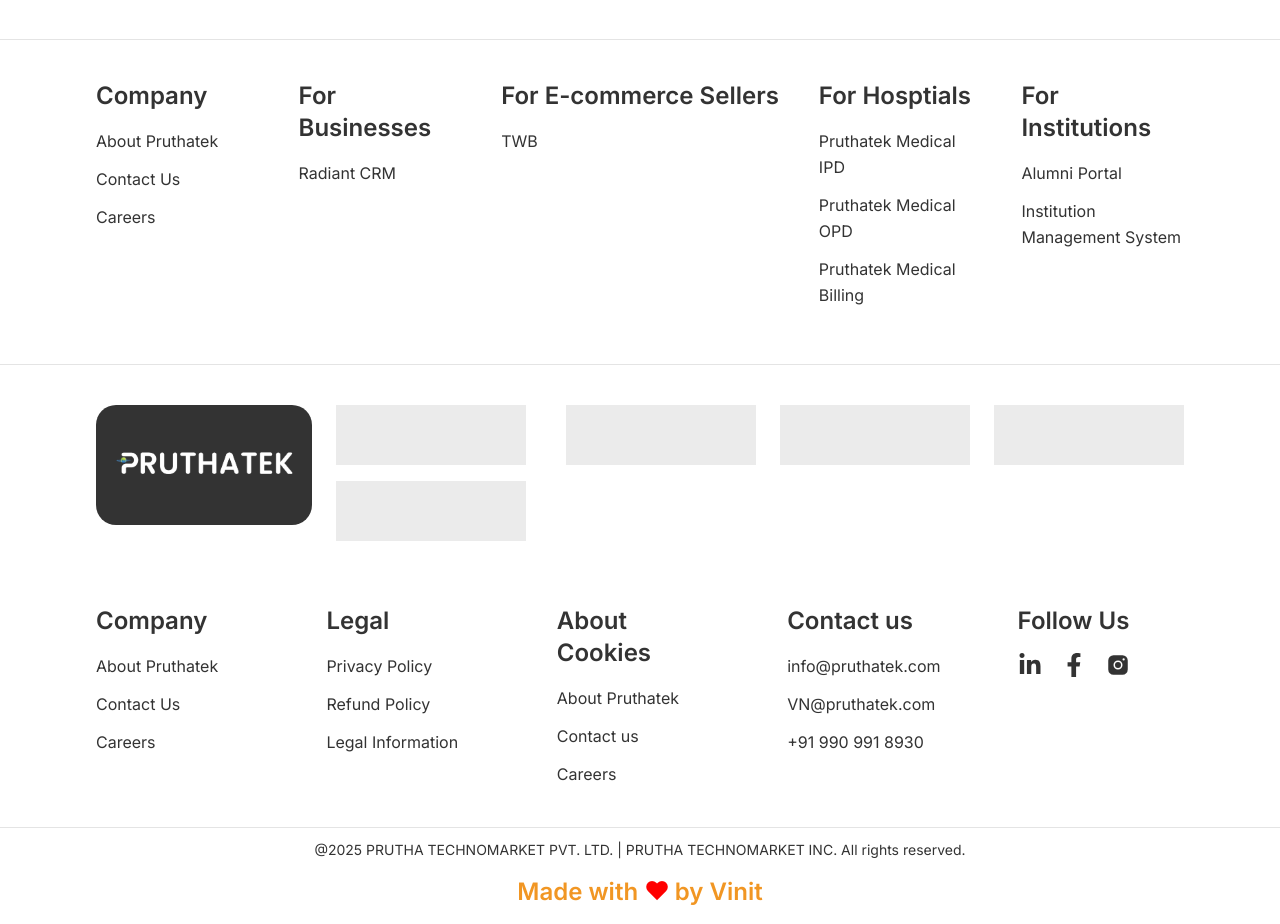
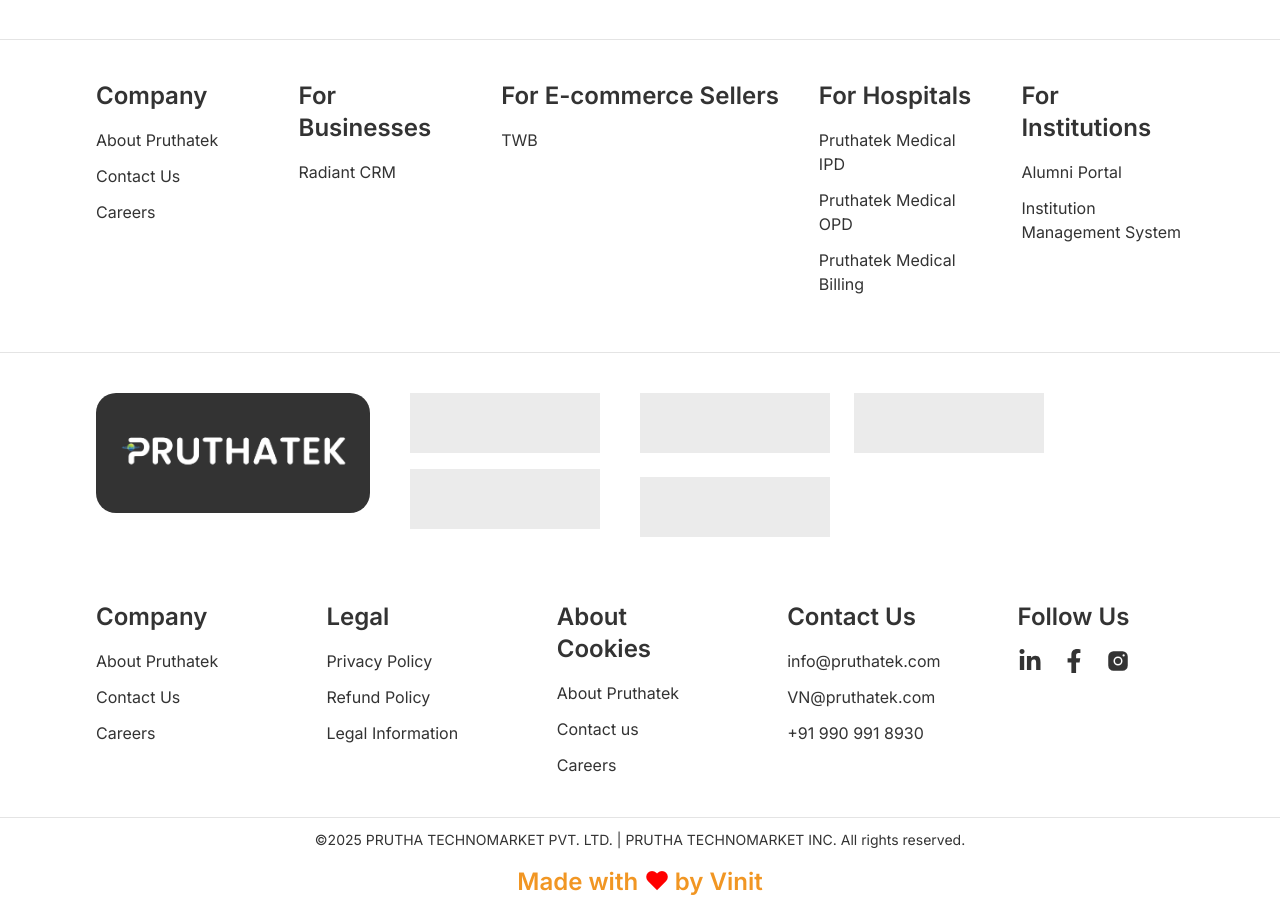
Before and after one commit to jay-avaiya/pruthatek-erp, a React (Vite) app: page / in a window 1280 px wide. Shown: the part 8440-9364 px from the top of the page. Built offline with nearby package versions, Linux system fonts and the light colour scheme.

Commit message:
Update: Responsiveness

```diff
--- a/src/layouts/main_component/Footer.jsx
+++ b/src/layouts/main_component/Footer.jsx
@@ -4,47 +4,19 @@ import { Link } from "react-router-dom";
 
 export default function Footer() {
   const company = [
-    {
-      name: "About Pruthatek",
-      link: "/about-us",
-    },
-    {
-      name: "Contact Us",
-      link: "/contact-us",
-    },
-    {
-      name: "Careers",
-      link: "/careers",
-    },
+    { name: "About Pruthatek", link: "/about-us" },
+    { name: "Contact Us", link: "/contact-us" },
+    { name: "Careers", link: "/careers" },
   ];
 
-  const business = [
-    {
-      name: "Radiant CRM",
-      link: "/radiant-crm",
-    },
-  ];
+  const business = [{ name: "Radiant CRM", link: "/radiant-crm" }];
 
-  const seller = [
-    {
-      name: "TWB",
-      link: "/twb",
-    },
-  ];
+  const seller = [{ name: "TWB", link: "/twb" }];
 
   const hospital = [
-    {
-      name: "Pruthatek Medical IPD",
-      link: "/pruthatek-medical-ipd",
-    },
-    {
-      name: "Pruthatek Medical OPD",
-      link: "/pruthatek-medical-opd",
-    },
-    {
-      name: "Pruthatek Medical Billing",
-      link: "/pruthatek-medical-billing",
-    },
+    { name: "Pruthatek Medical IPD", link: "/pruthatek-medical-ipd" },
+    { name: "Pruthatek Medical OPD", link: "/pruthatek-medical-opd" },
+    { name: "Pruthatek Medical Billing", link: "/pruthatek-medical-billing" },
   ];
 
   const institution = [
@@ -65,14 +37,28 @@ export default function Footer() {
   ];
 
   return (
-    <footer className="w-full h-fit font-inter text-[#333333]">
-      <div className="grid grid-cols-[1fr_1fr_auto_1fr_1fr] gap-10 border-t border-b border-[#E4E4E4] pt-10 pb-14 px-24">
+    <footer className="w-full font-inter text-[#333]">
+      {/* ---------- TOP GRID SECTION ---------- */}
+      <div
+        className="
+          grid
+          grid-cols-1
+          sm:grid-cols-1
+          md:grid-cols-2
+          lg:grid-cols-3
+          xl:grid-cols-[1fr_1fr_auto_1fr_1fr]
+          gap-10
+          border-t border-b border-[#E4E4E4]
+          px-4 md:px-6 lg:px-12 xl:px-24
+          pt-10 pb-14
+        "
+      >
         {/* Company */}
         <div>
           <p className="text-2xl font-semibold">Company</p>
-          <ul className="flex flex-col gap-y-3 mt-4 leading-[26px]">
-            {company.map((item, index) => (
-              <Link to={item.link} key={index}>
+          <ul className="flex flex-col gap-3 mt-4">
+            {company.map((item, i) => (
+              <Link key={i} to={item.link}>
                 <li className="text-[16px]">{item.name}</li>
               </Link>
             ))}
@@ -82,9 +68,9 @@ export default function Footer() {
         {/* Business */}
         <div>
           <p className="text-2xl font-semibold">For Businesses</p>
-          <ul className="flex flex-col gap-y-3 mt-4 leading-[26px]">
-            {business.map((item, index) => (
-              <Link to={item.link} key={index}>
+          <ul className="flex flex-col gap-3 mt-4">
+            {business.map((item, i) => (
+              <Link key={i} to={item.link}>
                 <li className="text-[16px]">{item.name}</li>
               </Link>
             ))}
@@ -96,9 +82,9 @@ export default function Footer() {
           <p className="text-2xl font-semibold whitespace-nowrap">
             For E-commerce Sellers
           </p>
-          <ul className="flex flex-col gap-y-3 mt-4 leading-[26px]">
-            {seller.map((item, index) => (
-              <Link to={item.link} key={index}>
+          <ul className="flex flex-col gap-3 mt-4">
+            {seller.map((item, i) => (
+              <Link key={i} to={item.link}>
                 <li className="text-[16px]">{item.name}</li>
               </Link>
             ))}
@@ -107,10 +93,10 @@ export default function Footer() {
 
         {/* Hospital */}
         <div>
-          <p className="text-2xl font-semibold">For Hosptials</p>
-          <ul className="flex flex-col gap-y-3 mt-4 leading-[26px]">
-            {hospital.map((item, index) => (
-              <Link to={item.link} key={index}>
+          <p className="text-2xl font-semibold">For Hospitals</p>
+          <ul className="flex flex-col gap-3 mt-4">
+            {hospital.map((item, i) => (
+              <Link key={i} to={item.link}>
                 <li className="text-[16px]">{item.name}</li>
               </Link>
             ))}
@@ -120,9 +106,9 @@ export default function Footer() {
         {/* Institution */}
         <div>
           <p className="text-2xl font-semibold">For Institutions</p>
-          <ul className="flex flex-col gap-y-3 mt-4 leading-[26px]">
-            {institution.map((item, index) => (
-              <Link to={item.link} key={index}>
+          <ul className="flex flex-col gap-3 mt-4">
+            {institution.map((item, i) => (
+              <Link key={i} to={item.link}>
                 <li className="text-[16px]">{item.name}</li>
               </Link>
             ))}
@@ -130,28 +116,29 @@ export default function Footer() {
         </div>
       </div>
 
-      <div className="px-24 py-10 border-b border-[#E4E4E4]">
-        {/* TOP SECTION */}
-        <div className="w-full flex justify-between gap-6">
-          {/* logo */}
-          <div className="bg-[#333333] w-[300px] h-[120px] flex items-center justify-center rounded-[20px]">
-            <Link to={"/"}>
+      {/* ---------- MIDDLE SECTION ---------- */}
+      <div className="px-4 md:px-6 lg:px-12 xl:px-24 py-10 border-b border-[#E4E4E4]">
+        {/* LOGO + BOXES */}
+        <div className="flex flex-col lg:flex-row justify-between gap-10">
+          {/* Logo */}
+          <div className="bg-[#333] w-[300px] h-[100px] lg:h-[120px] rounded-[20px] flex items-center justify-center">
+            <Link to="/">
               <img
                 src="/Pruthatek.png"
                 alt="Pruthatek"
-                className="w-fit h-fit object-contain"
+                className="object-contain"
               />
             </Link>
           </div>
 
-          {/* Stacked BOXES */}
-          <div className="flex gap-10">
+          {/* Boxes */}
+          <div className="flex flex-col sm:flex-row gap-10">
             <div className="flex flex-col gap-4">
               <div className="bg-[#EBEBEB] w-[190px] h-[60px]"></div>
               <div className="bg-[#EBEBEB] w-[190px] h-[60px]"></div>
             </div>
 
-            <div className="flex gap-6">
+            <div className="flex flex-wrap gap-6">
               <div className="bg-[#EBEBEB] w-[190px] h-[60px]"></div>
               <div className="bg-[#EBEBEB] w-[190px] h-[60px]"></div>
               <div className="bg-[#EBEBEB] w-[190px] h-[60px]"></div>
@@ -159,14 +146,24 @@ export default function Footer() {
           </div>
         </div>
 
-        {/* MIDDlE SECTION */}
-        <div className="grid grid-cols-5 gap-16 mt-16 w-full">
+        <div
+          className="
+            grid
+            grid-cols-1
+            sm:grid-cols-2
+            md:grid-cols-2
+            lg:grid-cols-3
+            xl:grid-cols-5
+            gap-16
+            mt-16
+          "
+        >
           {/* Company */}
           <div>
             <p className="text-2xl font-semibold">Company</p>
-            <ul className="flex flex-col gap-y-3 mt-4 leading-[26px]">
-              {company.map((item, index) => (
-                <Link to={item.link} key={index}>
+            <ul className="flex flex-col gap-3 mt-4">
+              {company.map((item, i) => (
+                <Link key={i} to={item.link}>
                   <li className="text-[16px]">{item.name}</li>
                 </Link>
               ))}
@@ -176,21 +173,21 @@ export default function Footer() {
           {/* Legal */}
           <div>
             <p className="text-2xl font-semibold">Legal</p>
-            <ul className="flex flex-col gap-y-3 mt-4 leading-[26px]">
-              {legal.map((item, index) => (
-                <Link to={item.link} key={index}>
+            <ul className="flex flex-col gap-3 mt-4">
+              {legal.map((item, i) => (
+                <Link key={i} to={item.link}>
                   <li className="text-[16px]">{item.name}</li>
                 </Link>
               ))}
             </ul>
           </div>
 
-          {/* cookies */}
+          {/* Cookies */}
           <div>
             <p className="text-2xl font-semibold">About Cookies</p>
-            <ul className="flex flex-col gap-y-3 mt-4 leading-[26px]">
-              {cookie.map((item, index) => (
-                <Link to={item.link} key={index}>
+            <ul className="flex flex-col gap-3 mt-4">
+              {cookie.map((item, i) => (
+                <Link key={i} to={item.link}>
                   <li className="text-[16px]">{item.name}</li>
                 </Link>
               ))}
@@ -199,9 +196,8 @@ export default function Footer() {
 
           {/* Contact */}
           <div>
-            <p className="text-2xl font-semibold">Contact us</p>
-
-            <div className="flex flex-col gap-y-3 mt-4 leading-[26px]">
+            <p className="text-2xl font-semibold">Contact Us</p>
+            <div className="flex flex-col gap-3 mt-4">
               <a href="mailto:info@pruthatek.com" className="text-[16px]">
                 info@pruthatek.com
               </a>
@@ -214,27 +210,26 @@ export default function Footer() {
             </div>
           </div>
 
-          {/* social */}
+          {/* Social */}
           <div>
             <p className="text-2xl font-semibold">Follow Us</p>
-
-            <div className="flex gap-x-5 mt-4 ">
-              <FaLinkedinIn className="size-6 text-[#333333]" />
-              <FaFacebookF className="size-6 text-[#333333]" />
-              <PiInstagramLogoFill className="size-6 text-[#333333]" />
+            <div className="flex gap-5 mt-4">
+              <FaLinkedinIn className="size-6 text-[#333]" />
+              <FaFacebookF className="size-6 text-[#333]" />
+              <PiInstagramLogoFill className="size-6 text-[#333]" />
             </div>
           </div>
         </div>
       </div>
 
-      {/* BOTTOM SECTION */}
-      <div className="flex flex-col items-center justify-center w-full mt-3">
-        <p className="text-sm">
-          @2025 PRUTHA TECHNOMARKET PVT. LTD. | PRUTHA TECHNOMARKET INC. All
+      {/* ---------- BOTTOM SECTION ---------- */}
+      <div className="flex flex-col items-center justify-center w-full mt-3 px-4 md:px-6 lg:px-12 xl:px-24">
+        <p className="text-sm text-center">
+          ©2025 PRUTHA TECHNOMARKET PVT. LTD. | PRUTHA TECHNOMARKET INC. All
           rights reserved.
         </p>
 
-        <p className="text-[#F19623] font-semibold text-2xl my-4">
+        <p className="text-[#F19623] font-semibold text-2xl my-4 text-center">
           Made with <span className="text-[#FF0000]">❤</span> by Vinit
         </p>
       </div>
```
